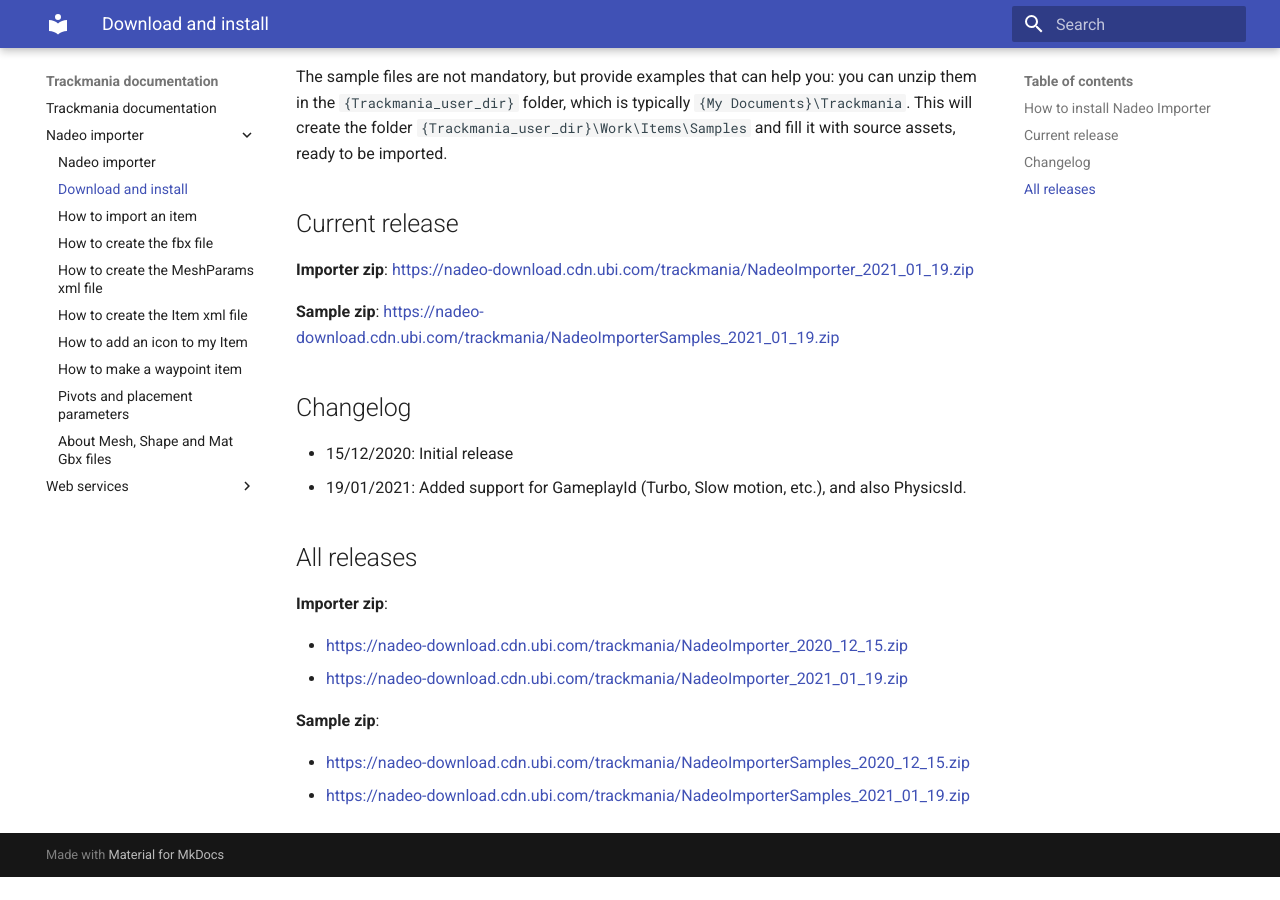
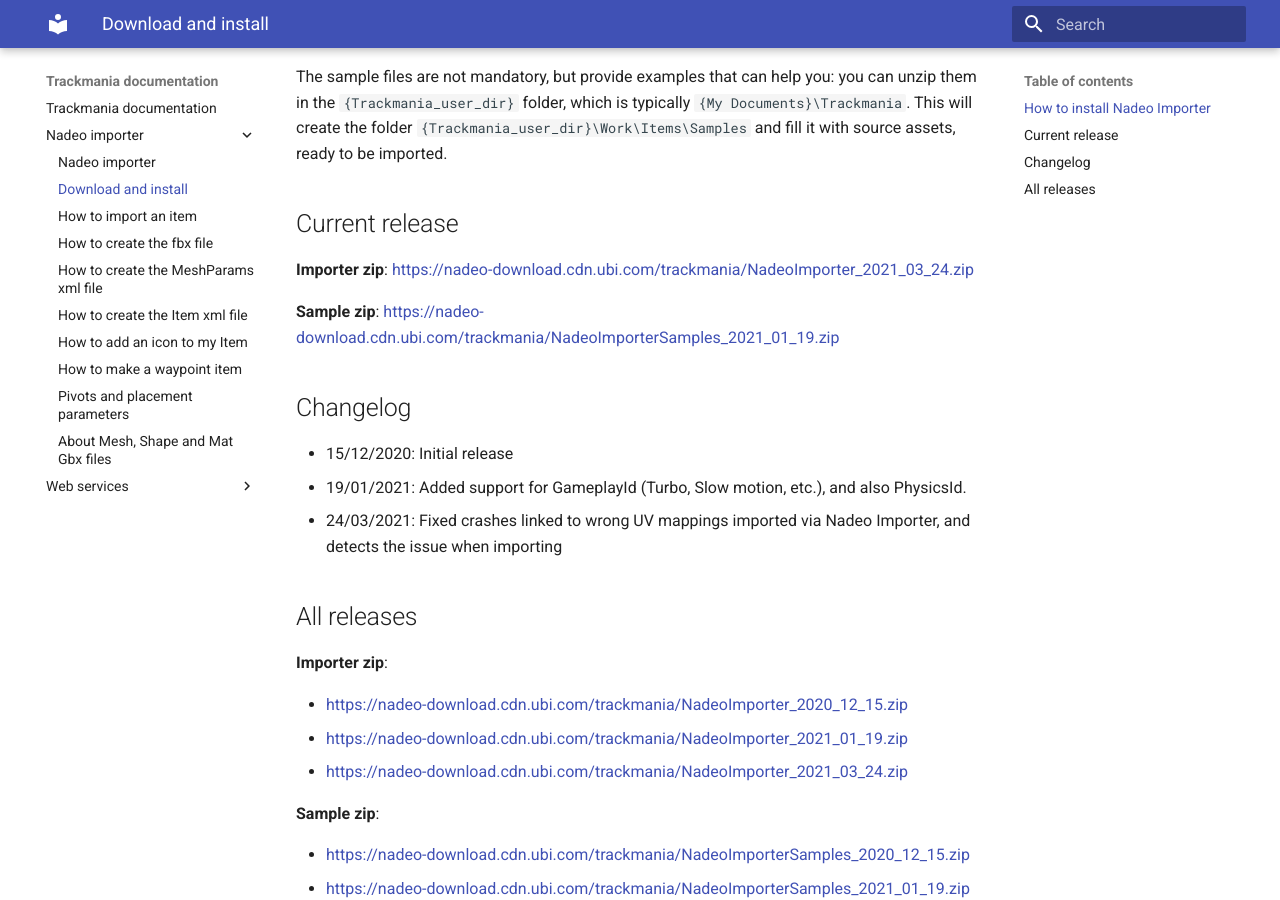
Before and after one commit to nadeo/trackmania-doc, an MkDocs documentation site: the page built from docs/nadeo-importer/01-download-and-install.md, in a window 1280 px wide and 900 px high, scrolled down 461 px. Built offline with MkDocs 1.6.1 and Material for MkDocs 9.7.7, drawn with Linux system fonts in a browser that asks for light colours; before the commit the page ends 1338 px from its top, so only the background shows below that.

Commit message:
Link to the new version of the importer zip (2021-03-24)

```diff
--- a/docs/nadeo-importer/01-download-and-install.md
+++ b/docs/nadeo-importer/01-download-and-install.md
@@ -17,7 +17,7 @@
 
 ## Current release
 
-**Importer zip**: <https://nadeo-download.cdn.ubi.com/trackmania/NadeoImporter_2021_01_19.zip>
+**Importer zip**: <https://nadeo-download.cdn.ubi.com/trackmania/NadeoImporter_2021_03_24.zip>
 
 **Sample zip**: <https://nadeo-download.cdn.ubi.com/trackmania/NadeoImporterSamples_2021_01_19.zip>
 
@@ -26,6 +26,7 @@
 
 - 15/12/2020: Initial release
 - 19/01/2021: Added support for GameplayId (Turbo, Slow motion, etc.), and also PhysicsId.
+- 24/03/2021: Fixed crashes linked to wrong UV mappings imported via Nadeo Importer, and detects the issue when importing
 
 
 ## All releases
@@ -34,6 +35,7 @@
 
 - <https://nadeo-download.cdn.ubi.com/trackmania/NadeoImporter_2020_12_15.zip>
 - <https://nadeo-download.cdn.ubi.com/trackmania/NadeoImporter_2021_01_19.zip>
+- <https://nadeo-download.cdn.ubi.com/trackmania/NadeoImporter_2021_03_24.zip>
 
 **Sample zip**:
 
```
